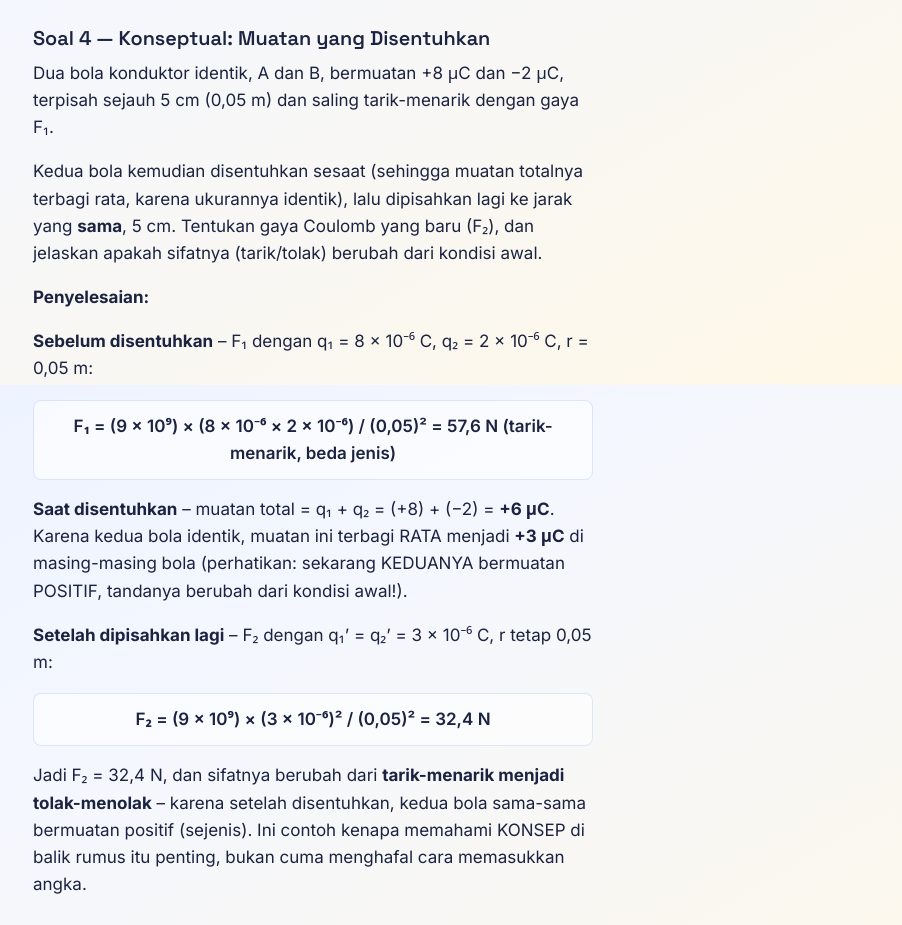
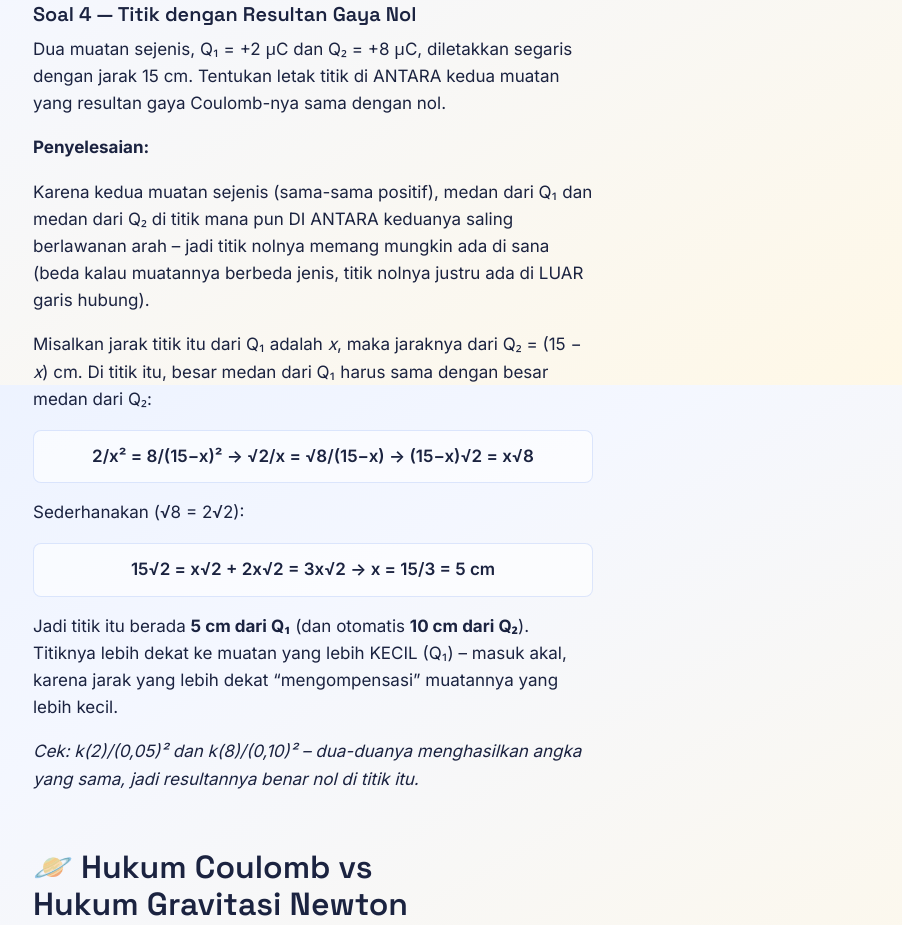
Before and after one commit to chenCandra/pancaedu-site, an Astro site: page /materi/hukum-coulomb in a window 1280 px wide. Shown: the part 4415-5340 px from the top of the page, without its empty margins (327-1229 px from the left). Built offline with nearby package versions, Linux system fonts and the light colour scheme; Astro itself is replaced by a stand-in of ours.

Commit message:
Materi Hukum Coulomb: revisi Soal 4 jadi titik-nol-di-antara-muatan
Soal 4 (Contoh Soal) yang tadinya 'Muatan yang Disentuhkan' (charge
sharing) diganti jadi soal titik dengan resultan gaya Coulomb nol --
dua muatan sejenis +2 uC & +8 uC, jarak 15 cm, titik nolnya di 5 cm
dari muatan yang lebih kecil. Angka sengaja beda dari soal serupa
yang sudah dipakai di Tugas (Google Form), biar tidak identik.

```diff
--- a/src/content/blog/hukum-coulomb.md
+++ b/src/content/blog/hukum-coulomb.md
@@ -221,28 +221,28 @@ Dua muatan menghasilkan gaya Coulomb sebesar F pada jarak r. Jika salah satu mua
 Jadi gaya yang baru menjadi **¾ kali** gaya semula (mengecil), meskipun salah satu muatannya diperbesar -- karena efek memperbesar jarak (dibagi kuadrat) lebih dominan daripada efek memperbesar muatan.
 
 <div class="mtr-note">
-🎓 <strong>Soal HOTS</strong> -- soal berikut butuh menggabungkan konsep kekekalan muatan (charge sharing) DENGAN Hukum Coulomb, bukan sekadar substitusi angka ke rumus.
+🎓 <strong>Soal HOTS</strong> -- soal berikut butuh menganalisis ARAH medan dari dua muatan sekaligus, bukan cuma substitusi angka ke rumus.
 </div>
 
-### Soal 4 — Konseptual: Muatan yang Disentuhkan
+### Soal 4 — Titik dengan Resultan Gaya Nol
 
-Dua bola konduktor identik, A dan B, bermuatan +8 μC dan −2 μC, terpisah sejauh 5 cm (0,05 m) dan saling tarik-menarik dengan gaya F₁.
-
-Kedua bola kemudian disentuhkan sesaat (sehingga muatan totalnya terbagi rata, karena ukurannya identik), lalu dipisahkan lagi ke jarak yang **sama**, 5 cm. Tentukan gaya Coulomb yang baru (F₂), dan jelaskan apakah sifatnya (tarik/tolak) berubah dari kondisi awal.
+Dua muatan sejenis, Q₁ = +2 μC dan Q₂ = +8 μC, diletakkan segaris dengan jarak 15 cm. Tentukan letak titik di ANTARA kedua muatan yang resultan gaya Coulomb-nya sama dengan nol.
 
 **Penyelesaian:**
 
-**Sebelum disentuhkan** -- F₁ dengan q₁ = 8 × 10⁻⁶ C, q₂ = 2 × 10⁻⁶ C, r = 0,05 m:
+Karena kedua muatan sejenis (sama-sama positif), medan dari Q₁ dan medan dari Q₂ di titik mana pun DI ANTARA keduanya saling berlawanan arah -- jadi titik nolnya memang mungkin ada di sana (beda kalau muatannya berbeda jenis, titik nolnya justru ada di LUAR garis hubung).
 
-<div class="mtr-formula">F₁ = (9 × 10⁹) × (8 × 10⁻⁶ × 2 × 10⁻⁶) / (0,05)² = 57,6 N (tarik-menarik, beda jenis)</div>
+Misalkan jarak titik itu dari Q₁ adalah *x*, maka jaraknya dari Q₂ = (15 − *x*) cm. Di titik itu, besar medan dari Q₁ harus sama dengan besar medan dari Q₂:
 
-**Saat disentuhkan** -- muatan total = q₁ + q₂ = (+8) + (−2) = **+6 μC**. Karena kedua bola identik, muatan ini terbagi RATA menjadi **+3 μC** di masing-masing bola (perhatikan: sekarang KEDUANYA bermuatan POSITIF, tandanya berubah dari kondisi awal!).
+<div class="mtr-formula">2/x² = 8/(15−x)² → √2/x = √8/(15−x) → (15−x)√2 = x√8</div>
 
-**Setelah dipisahkan lagi** -- F₂ dengan q₁' = q₂' = 3 × 10⁻⁶ C, r tetap 0,05 m:
+Sederhanakan (√8 = 2√2):
 
-<div class="mtr-formula">F₂ = (9 × 10⁹) × (3 × 10⁻⁶)² / (0,05)² = 32,4 N</div>
+<div class="mtr-formula">15√2 = x√2 + 2x√2 = 3x√2 → x = 15/3 = 5 cm</div>
 
-Jadi F₂ = 32,4 N, dan sifatnya berubah dari **tarik-menarik menjadi tolak-menolak** -- karena setelah disentuhkan, kedua bola sama-sama bermuatan positif (sejenis). Ini contoh kenapa memahami KONSEP di balik rumus itu penting, bukan cuma menghafal cara memasukkan angka.
+Jadi titik itu berada **5 cm dari Q₁** (dan otomatis **10 cm dari Q₂**). Titiknya lebih dekat ke muatan yang lebih KECIL (Q₁) -- masuk akal, karena jarak yang lebih dekat "mengompensasi" muatannya yang lebih kecil.
+
+*Cek: k(2)/(0,05)² dan k(8)/(0,10)² -- dua-duanya menghasilkan angka yang sama, jadi resultannya benar nol di titik itu.*
 
 ## 🪐 Hukum Coulomb vs Hukum Gravitasi Newton
 
```
